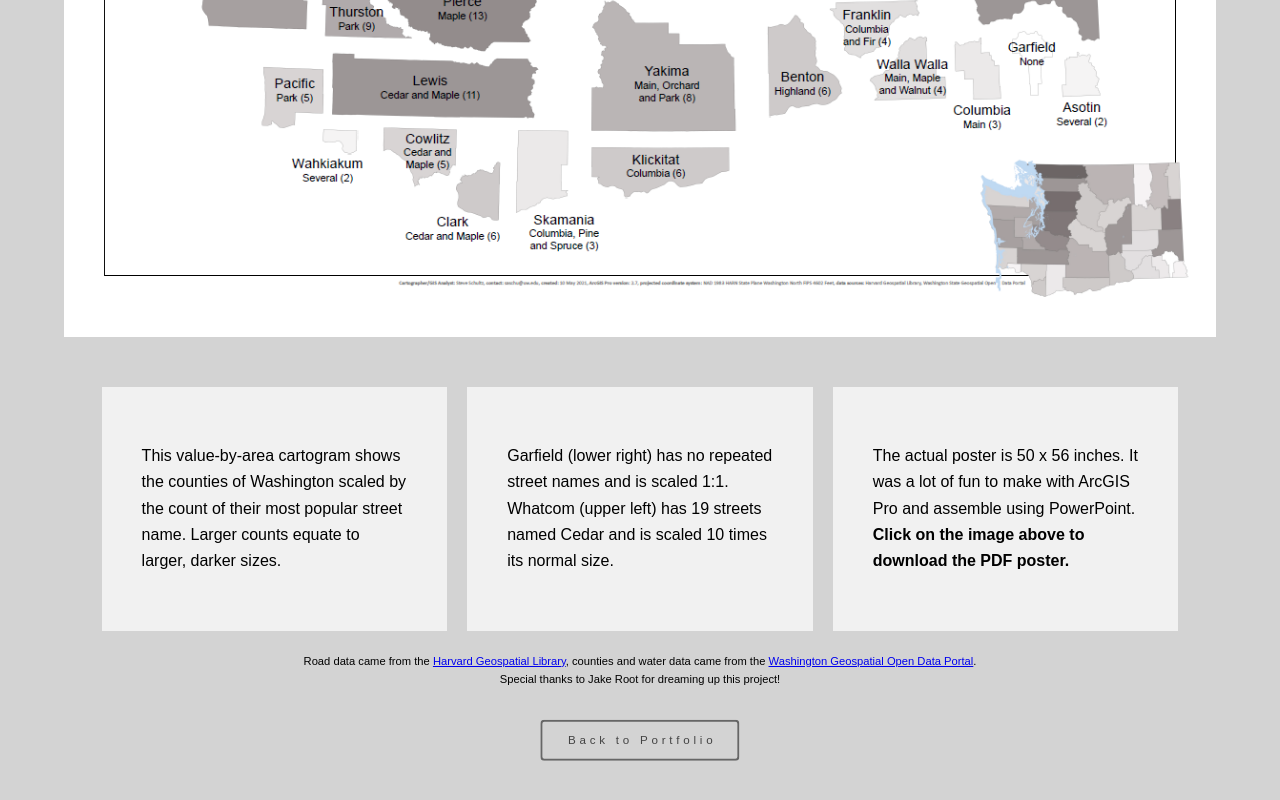
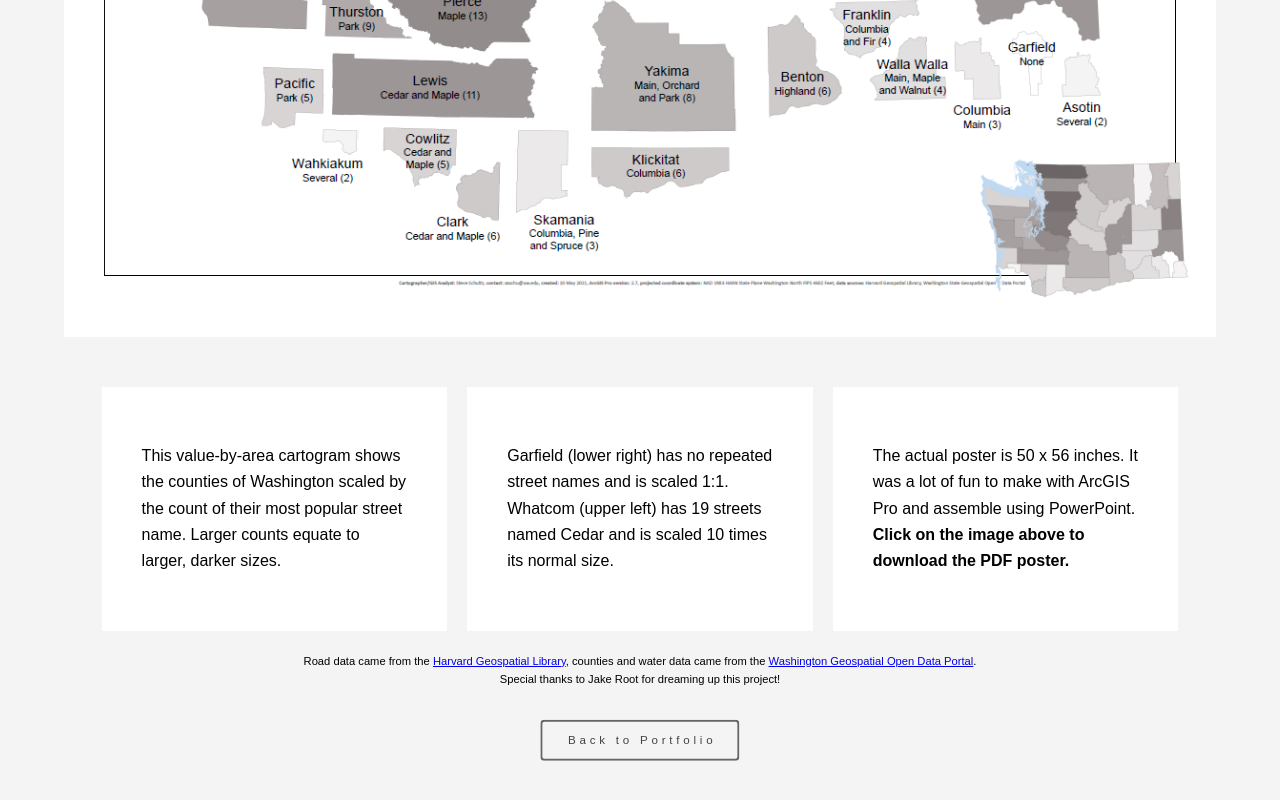
Before and after one commit to saschu-uwt/Cartogram, a plain HTML site: page index.html in a window 1280 px wide. Shown: the part 874-1674 px from the top of the page. Drawn offline with Linux system fonts and the light colour scheme.

Commit message:
Update styles.css

```diff
--- a/styles.css
+++ b/styles.css
@@ -1,5 +1,5 @@
 body {
-  background-color: #D3D3D3;
+  background-color: #f4f4f4;
   font-family: Arial, sans-serif;
   line-height: 1.65;
   margin-left: 4em;
@@ -60,7 +60,7 @@ img {
 }
 
 .flex-container > div {
-  background-color: #f1f1f1;
+  background-color: #ffffff;
   width: 30%;
   height: auto;
   margin: 10px;
```
